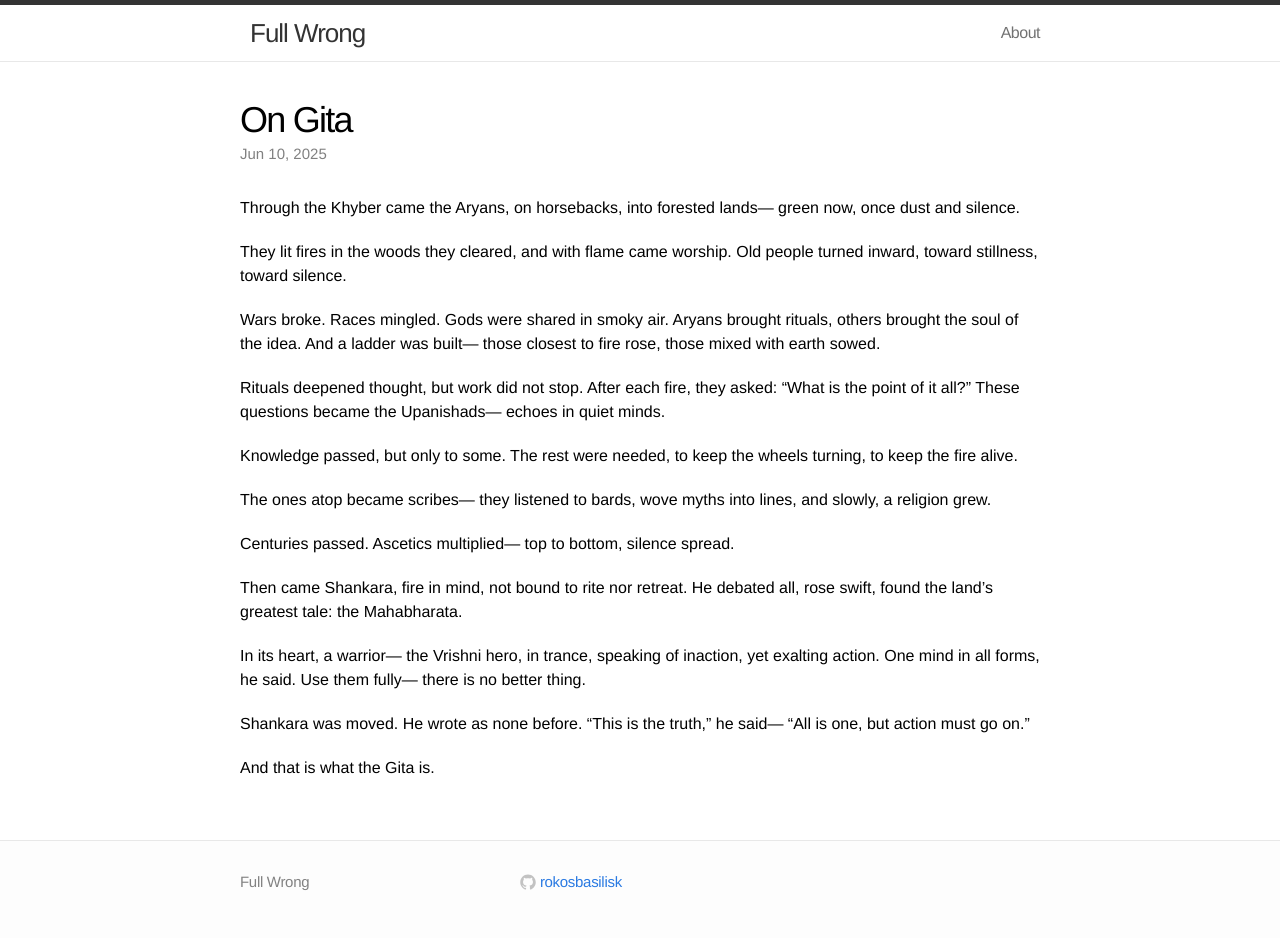
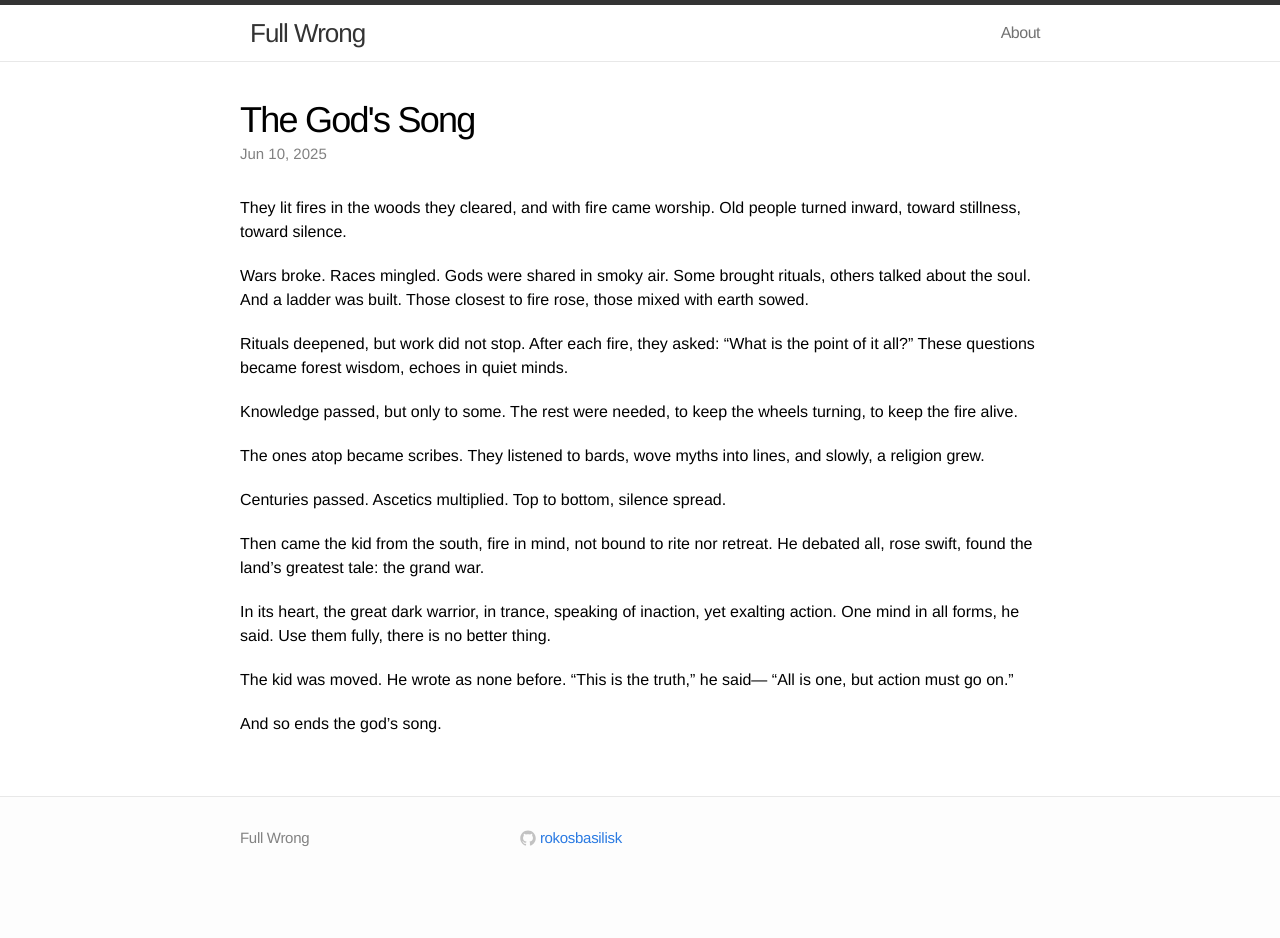
Before and after one commit to rokosbasilisk/rokosbasilisk.github.io, a Jekyll site: the page built from _posts/2025-06-10-on-gita.markdown, in a window 1280 px wide. Built offline with Jekyll 4.4.1, drawn with Linux system fonts in a browser that asks for light colours; after the commit the page ends 900 px from its top, so only the background shows below that.

Commit message:
update .

```diff
--- a/_posts/2025-06-10-on-gita.markdown
+++ b/_posts/2025-06-10-on-gita.markdown
@@ -1,72 +1,28 @@
 ---
 layout: post
-title: "On Gita"
-excerpt: "a small haiku"
+title: "The God's Song"
+excerpt: "A small haiku"
 date: 2025-06-10 12:19:00
 mathjax: false
 comments: false
 ---
-Through the Khyber came the Aryans,
-on horsebacks, into forested lands—
-green now, once dust and silence.
 
-They lit fires in the woods they cleared,
-and with flame came worship.
-Old people turned inward,
-toward stillness, toward silence.
+They lit fires in the woods they cleared, and with fire came worship. Old people turned inward, toward stillness, toward silence.
 
-Wars broke. Races mingled.
-Gods were shared in smoky air.
-Aryans brought rituals,
-others brought the soul of the idea.
-And a ladder was built—
-those closest to fire rose,
-those mixed with earth sowed.
+Wars broke. Races mingled. Gods were shared in smoky air. Some brought rituals, others talked about the soul. And a ladder was built. Those closest to fire rose, those mixed with earth sowed.
 
-Rituals deepened thought,
-but work did not stop.
-After each fire, they asked:
-“What is the point of it all?”
-These questions became the Upanishads—
-echoes in quiet minds.
+Rituals deepened, but work did not stop. After each fire, they asked: "What is the point of it all?" These questions became forest wisdom, echoes in quiet minds.
 
-Knowledge passed,
-but only to some.
-The rest were needed,
-to keep the wheels turning,
-to keep the fire alive.
+Knowledge passed, but only to some. The rest were needed, to keep the wheels turning, to keep the fire alive.
 
-The ones atop became scribes—
-they listened to bards,
-wove myths into lines,
-and slowly, a religion grew.
+The ones atop became scribes. They listened to bards, wove myths into lines, and slowly, a religion grew.
 
-Centuries passed.
-Ascetics multiplied—
-top to bottom, silence spread.
+Centuries passed. Ascetics multiplied. Top to bottom, silence spread.
 
-Then came Shankara,
-fire in mind,
-not bound to rite nor retreat.
-He debated all,
-rose swift,
-found the land’s greatest tale:
-the Mahabharata.
+Then came the kid from the south, fire in mind, not bound to rite nor retreat. He debated all, rose swift, found the land's greatest tale: the grand war.
 
-In its heart, a warrior—
-the Vrishni hero,
-in trance,
-speaking of inaction,
-yet exalting action.
-One mind in all forms,
-he said.
-Use them fully—
-there is no better thing.
+In its heart, the great dark warrior, in trance, speaking of inaction, yet exalting action. One mind in all forms, he said. Use them fully, there is no better thing.
 
-Shankara was moved.
-He wrote as none before.
-“This is the truth,” he said—
-“All is one,
-but action must go on.”
+The kid was moved. He wrote as none before. "This is the truth," he said— "All is one, but action must go on."
 
-And that is what the Gita is.
+And so ends the god's song.
```
